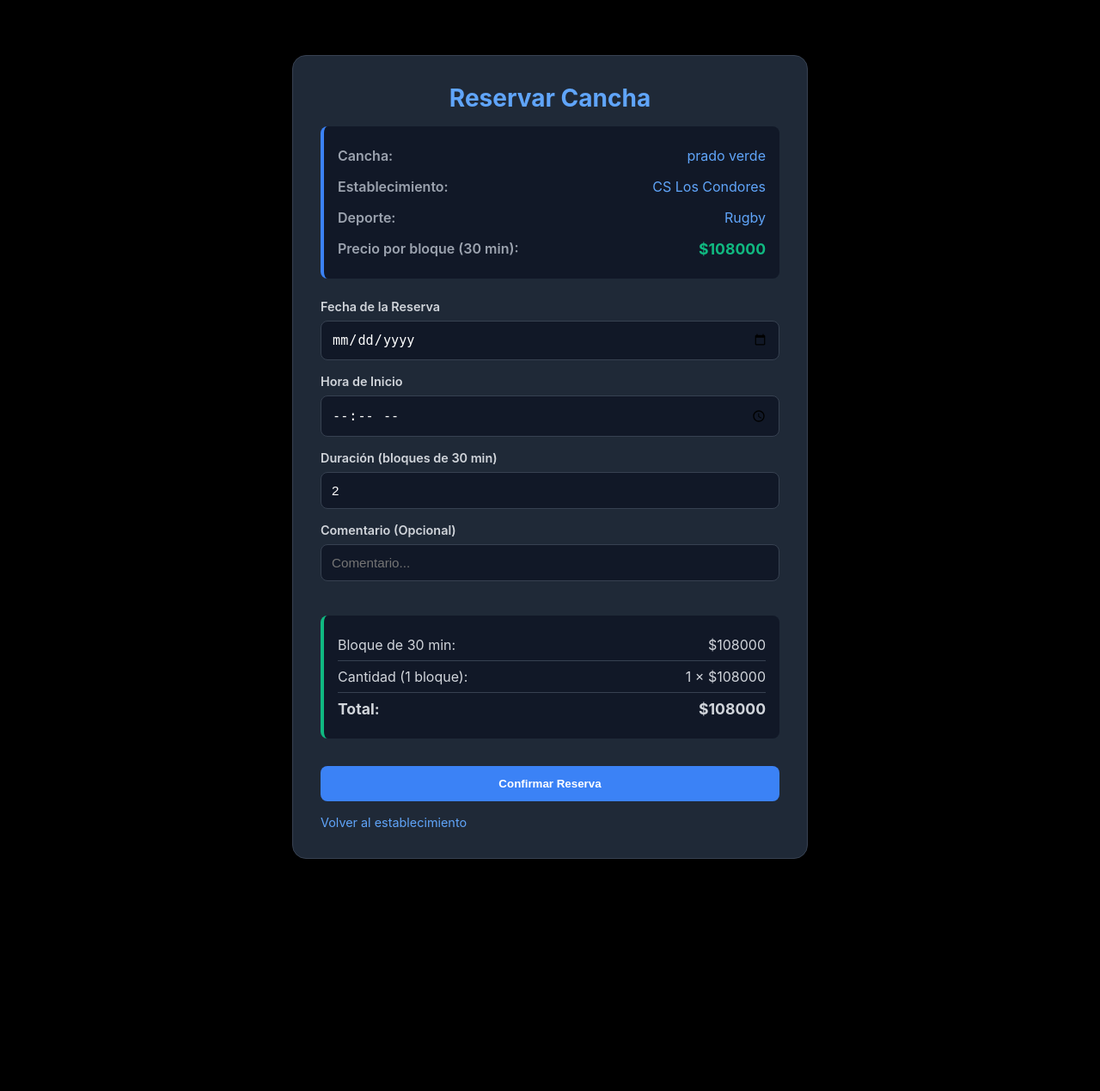
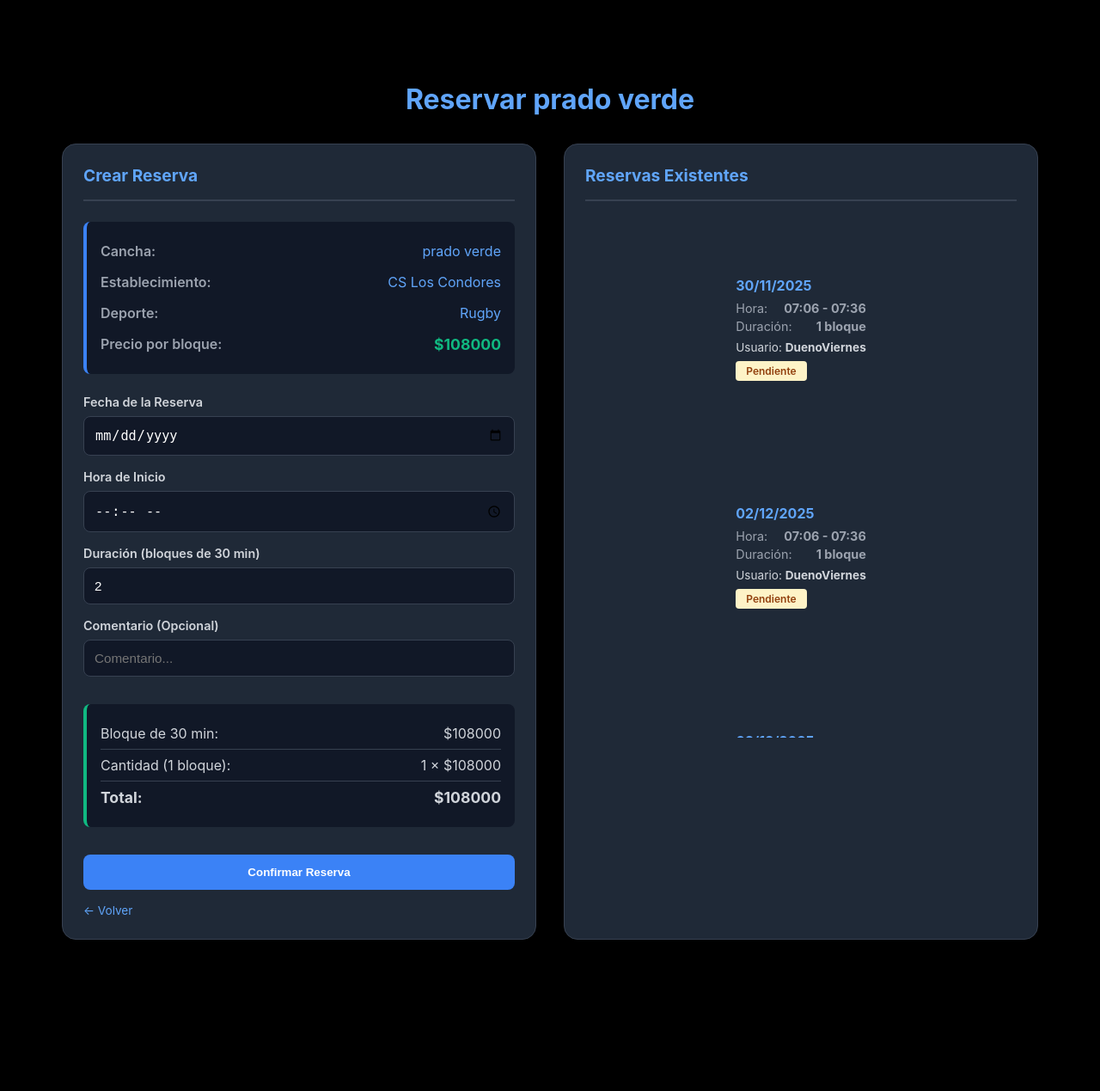
Before and after one commit to BrexR01Z/SN1, a Django app: page /cancha/1/crear in a window 1280 px wide. Shown: the part 37-1306 px from the top of the page at 86% size. Run offline with Django 5.2, Linux system fonts and the light colour scheme; a user stored in the database is signed in; data comes from the database, SQL or seed files in the repository; both versions use the stored data as it was after the commit.

Commit message:
crear reservas muestra reservas existentes x cancha

```diff
--- a/cuentas/templates/bienvenida_cliente.html
+++ b/cuentas/templates/bienvenida_cliente.html
@@ -14,7 +14,7 @@
         <h1>
             Bienvenido, <span class="welcome-name">{{ cliente.usuario.get_full_name|default:cliente.usuario.username }}</span>!
         </h1>
-        <p>Gestiona tus reservas y busca establecimientos desde aquí.</p>
+        <p>Gestiona tus reservas y busca canchas desde aquí.</p>
     </section>
 
 
@@ -26,7 +26,7 @@
                     <svg class="action-card-icon blue" fill="none" stroke="currentColor" viewBox="0 0 24 24">
                         <path stroke-linecap="round" stroke-linejoin="round" stroke-width="2" d="M12 4v16m8-8H4"/>
                     </svg>
-                    <h3>Buscar Establecimientos</h3>
+                    <h3>Buscar canchas</h3>
                     <p>Encuentra un lugar para reservar</p>
                 </div>
             </a>
--- a/establecimientos/templates/editar_establecimiento.html
+++ b/establecimientos/templates/editar_establecimiento.html
@@ -67,7 +67,6 @@
   <hr style="border: none; border-top: 2px solid #374151; margin: 2rem 0;">
 
   <div style="text-align: center; margin-top: 2rem;">
-    <p style="color: #9ca3af; margin-bottom: 1rem;">¿Deseas eliminar este establecimiento?</p>
     <a href="{% url 'establecimientos:eliminar_establecimiento' establecimiento.pk %}"
        style="color: #ef4444; text-decoration: none; font-weight: 600;">
       Eliminar Establecimiento
--- a/establecimientos/templates/eliminar_establecimiento.html
+++ b/establecimientos/templates/eliminar_establecimiento.html
@@ -4,7 +4,7 @@
 {% block title %}Eliminar {{ establecimiento.nombre }} - SportsNet{% endblock %}
 
 {% block extra_css %}
-  <link rel="stylesheet" href="{% static 'establecimientos/eliminar_establecimiento.css' %}">
+  <link rel="stylesheet" href="{% static 'eliminar_establecimiento.css' %}">
 {% endblock %}
 
 {% block content %}
@@ -30,8 +30,8 @@
 
   <form method="POST" class="botones">
     {% csrf_token %}
-    <button type="submit" class="btn btn-eliminar" onclick="return confirm('¿Realmente deseas eliminar {{establecimiento.nombre}}? Esta acción no se puede deshacer.')">
-      Sí, Eliminar Establecimiento
+    <button type="submit" class="btn btn-eliminar">
+      Eliminar Establecimiento
     </button>
     <a href="{% url 'establecimientos:editar_establecimiento' establecimiento.pk %}" class="btn btn-cancelar">
       Cancelar
--- a/reservas/static/crear_reserva.css
+++ b/reservas/static/crear_reserva.css
@@ -1,20 +1,47 @@
 /* reservas/static/reservas/crear_reserva.css */
 
 .reserva-container {
-  max-width: 600px;
+  max-width: 1200px;
   margin: 2rem auto;
   padding: 2rem;
-  background: #1f2937;
-  border-radius: 1rem;
-  border: 1px solid #374151;
 }
 
 .reserva-title {
   color: #60a5fa;
-  font-size: 1.75rem;
+  font-size: 2rem;
   font-weight: 700;
-  margin-bottom: 1rem;
+  margin-bottom: 2rem;
   text-align: center;
+}
+
+.contenedor-dos-columnas {
+  display: grid;
+  grid-template-columns: 1fr 1fr;
+  gap: 2rem;
+  margin-bottom: 2rem;
+}
+
+.columna-formulario {
+  background: #1f2937;
+  border: 1px solid #374151;
+  border-radius: 1rem;
+  padding: 1.5rem;
+}
+
+.columna-reservas {
+  background: #1f2937;
+  border: 1px solid #374151;
+  border-radius: 1rem;
+  padding: 1.5rem;
+}
+
+.seccion-titulo {
+  color: #60a5fa;
+  font-size: 1.2rem;
+  font-weight: 700;
+  margin-bottom: 1.5rem;
+  padding-bottom: 1rem;
+  border-bottom: 2px solid #374151;
 }
 
 .cancha-info {
@@ -96,27 +123,11 @@
   margin-top: 0.25rem;
 }
 
-.boton-reservar {
-  padding: 0.8rem;
-  background: #3b82f6;
-  color: white;
-  border: none;
-  border-radius: 0.5rem;
-  font-weight: 600;
-  cursor: pointer;
-  transition: background 0.3s;
-  margin-top: 1rem;
-}
-
-.boton-reservar:hover {
-  background: #2563eb;
-}
-
 .resumen {
   background: #111827;
   padding: 1rem;
   border-radius: 0.5rem;
-  margin-top: 1.5rem;
+  margin-top: 1rem;
   border-left: 4px solid #10b981;
 }
 
@@ -134,6 +145,22 @@
   font-size: 1.1rem;
 }
 
+.boton-reservar {
+  padding: 0.8rem;
+  background: #3b82f6;
+  color: white;
+  border: none;
+  border-radius: 0.5rem;
+  font-weight: 600;
+  cursor: pointer;
+  transition: background 0.3s;
+  margin-top: 1rem;
+}
+
+.boton-reservar:hover {
+  background: #2563eb;
+}
+
 .volver {
   text-align: center;
   margin-top: 1rem;
@@ -142,20 +169,90 @@
 .volver a {
   color: #60a5fa;
   text-decoration: none;
-  font-size: 0.9rem;
 }
 
 .volver a:hover {
   text-decoration: underline;
 }
 
+/* RESERVAS EXISTENTES */
+.reservas-lista {
+  max-height: 600px;
+  overflow-y: auto;
+  display: flex;
+  flex-direction: column;
+  gap: 1rem;
+}
+
+.reserva-item {
+  background: #111827;
+  border: 1px solid #374151;
+  border-radius: 0.5rem;
+  padding: 1rem;
+  border-left: 3px solid #3b82f6;
+}
+
+.reserva-fecha {
+  font-weight: 700;
+  color: #60a5fa;
+  margin-bottom: 0.5rem;
+}
+
+.reserva-detalle {
+  display: flex;
+  justify-content: space-between;
+  font-size: 0.9rem;
+  color: #9ca3af;
+  margin: 0.25rem 0;
+}
+
+.reserva-usuario {
+  color: #d1d5db;
+  font-size: 0.85rem;
+  margin-top: 0.5rem;
+}
+
+.estado-badge {
+  display: inline-block;
+  padding: 0.25rem 0.75rem;
+  border-radius: 0.25rem;
+  font-size: 0.75rem;
+  font-weight: 600;
+  margin-top: 0.5rem;
+}
+
+.estado-pendiente { background: #fef3c7; color: #92400e; }
+.estado-confirmada { background: #d1fae5; color: #065f46; }
+.estado-cancelada { background: #fee2e2; color: #991b1b; }
+.estado-completada { background: #dbeafe; color: #1e40af; }
+
+.sin-reservas {
+  text-align: center;
+  color: #9ca3af;
+  padding: 2rem 1rem;
+}
+
+@media (max-width: 968px) {
+  .contenedor-dos-columnas {
+    grid-template-columns: 1fr;
+  }
+
+  .reservas-lista {
+    max-height: none;
+  }
+}
+
 @media (max-width: 640px) {
   .reserva-container {
-    margin: 1rem;
-    padding: 1.5rem;
+    padding: 1rem;
   }
 
   .reserva-title {
     font-size: 1.5rem;
   }
+
+  .columna-formulario,
+  .columna-reservas {
+    padding: 1rem;
+  }
 }
--- a/reservas/templates/crear_reserva.html
+++ b/reservas/templates/crear_reserva.html
@@ -9,7 +9,12 @@
 
 {% block content %}
 <div class="reserva-container">
-  <h1 class="reserva-title">Reservar Cancha</h1>
+  <h1 class="reserva-title">Reservar {{ cancha.nombre }}</h1>
+
+  <div class="contenedor-dos-columnas">
+
+    <div class="columna-formulario">
+      <h2 class="seccion-titulo">Crear Reserva</h2>
 
       <div class="cancha-info">
         <div class="info-item">
@@ -25,7 +30,7 @@
           <span class="info-valor">{{ cancha.get_deporte_display }}</span>
         </div>
         <div class="info-item">
-      <span class="info-label">Precio por bloque (30 min):</span>
+          <span class="info-label">Precio por bloque:</span>
           <span class="precio-destaque">${{ cancha.valor_por_bloque }}</span>
         </div>
       </div>
@@ -56,7 +61,6 @@
         <div class="form-group">
           <label for="{{ form.comentario.id_for_label }}">{{ form.comentario.label }}</label>
           {{ form.comentario }}
-      {% if form.comentario.help_text %}<span class="helptext">{{ form.comentario.help_text }}</span>{% endif %}
         </div>
 
         <div class="resumen">
@@ -78,7 +82,47 @@
       </form>
 
       <div class="volver">
-    <a href="{% url 'establecimientos:ver_establecimiento' cancha.establecimiento.id %}">Volver al establecimiento</a>
+        <a href="{% url 'establecimientos:ver_establecimiento' cancha.establecimiento.id %}">← Volver</a>
+      </div>
+    </div>
+
+
+    <div class="columna-reservas">
+      <h2 class="seccion-titulo">Reservas Existentes</h2>
+
+      {% if reservas_cancha %}
+        <div class="reservas-lista">
+          {% for reserva in reservas_cancha %}
+            <div class="reserva-container">
+              <div class="reserva-fecha">{{ reserva.fecha|date:"d/m/Y" }}</div>
+
+              <div class="reserva-detalle">
+                <span>Hora:</span>
+                <strong>{{ reserva.hora_inicio|time:"H:i" }} - {{ reserva.hora_fin|time:"H:i" }}</strong>
+              </div>
+
+              <div class="reserva-detalle">
+                <span>Duración:</span>
+                <strong>{{ reserva.duracion_bloques }} bloque{{ reserva.duracion_bloques|pluralize }}</strong>
+              </div>
+
+              <div class="reserva-usuario">
+                Usuario: <strong>{{ reserva.usuario.username }}</strong>
+              </div>
+
+              <span class="estado-badge estado-{{ reserva.get_estado_display|lower }}">
+                {{ reserva.get_estado_display }}
+              </span>
+            </div>
+          {% endfor %}
+        </div>
+      {% else %}
+        <div class="sin-reservas">
+          <p>No hay reservas para esta cancha</p>
+        </div>
+      {% endif %}
+    </div>
+
   </div>
 </div>
 
--- a/reservas/views.py
+++ b/reservas/views.py
@@ -5,48 +5,57 @@ from cuentas.models import Usuario,Dueno
 from .forms import CrearReservaForm
 from django.contrib import messages
 from datetime import datetime, timedelta
+from django.views.decorators.http import require_http_methods
+from django.contrib.auth.decorators import login_required
 # Create your views here.
 
 
+@login_required(login_url='cuentas:login_cuenta')
+@require_http_methods(["GET", "POST"])
 def crear_reserva(request, cancha_id):
     cancha = get_object_or_404(Cancha, id=cancha_id)
 
-    if request.method == "POST" :
+    reservas_cancha = Reserva.objects.filter(
+        cancha=cancha,
+        estado__in=['PENDIENTE', 'CONFIRMADA']
+    ).select_related('usuario').order_by('fecha', 'hora_inicio')
+
+    if request.method == 'POST':
         form = CrearReservaForm(request.POST)
         if form.is_valid():
             reserva = form.save(commit=False)
             reserva.cancha = cancha
             reserva.usuario = request.user
 
-            if revisar_horario(reserva):
-                messages.error(request, "Ya existe una reserva en ese horario")
+            if conflicto_hora(reserva):
+                messages.error(request, 'Ya existe una reserva en ese horario.')
             else:
                 reserva.save()
-                messages.success(request,"Reserva creada exitosamente")
-                return redirect ("cuentas:home")
-
-            # sugerir mandar invitaciones luego de hacer reserva exitosa
-                # return redirect("MOSTRAR DETALLE RESERVA, HACER", id=reserva.id)
+                messages.success(request, 'Reserva creada exitosamente!')
+                return redirect('cuentas:home')
+                #return redirect('reservas:ver_reserva', id=reserva.id)
     else:
         form = CrearReservaForm()
 
-    context = {
-        "form" : form,
-        "cancha" : cancha,
-    }
+    for reserva in reservas_cancha:
+        reserva.hora_fin = reserva.hora_fin()
 
-    return render (request, "crear_reserva.html", context)
+    return render(request, 'crear_reserva.html', {
+        'form': form,
+        'cancha': cancha,
+        'reservas_cancha': reservas_cancha,
+    })
 
 
-def revisar_horario(reserva):
+def conflicto_hora(reserva):
+
     inicio = datetime.combine(reserva.fecha, reserva.hora_inicio)
     fin = inicio + timedelta(minutes=reserva.duracion_bloques * 30)
 
     conflictos = Reserva.objects.filter(
         cancha=reserva.cancha,
         fecha=reserva.fecha,
-        estado__in=['PENDIENTE', 'CONFIRMADA']
-    ).exclude(id=reserva.id)
+        estado__in=['PENDIENTE', 'CONFIRMADA']).exclude(id=reserva.id)
 
     for x in conflictos:
         x_fin = datetime.combine(x.fecha, x.hora_fin())
```
Also changed, not shown: cuentas/static/editar_establecimiento.css (+90 -51 lines), db.sqlite3. Lines whose indentation alone changed are shown as unchanged.
